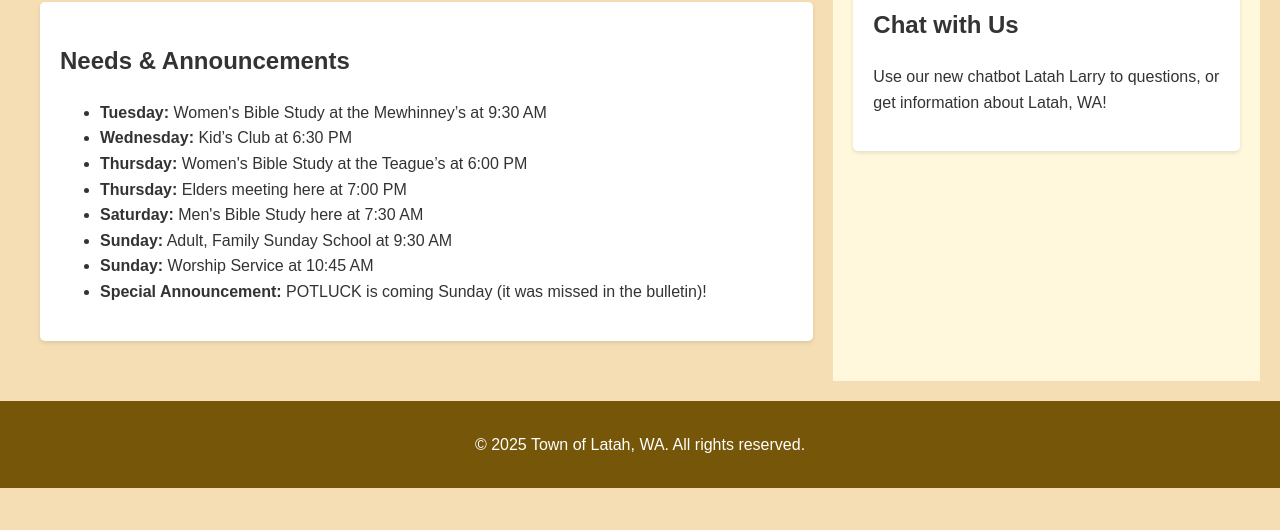
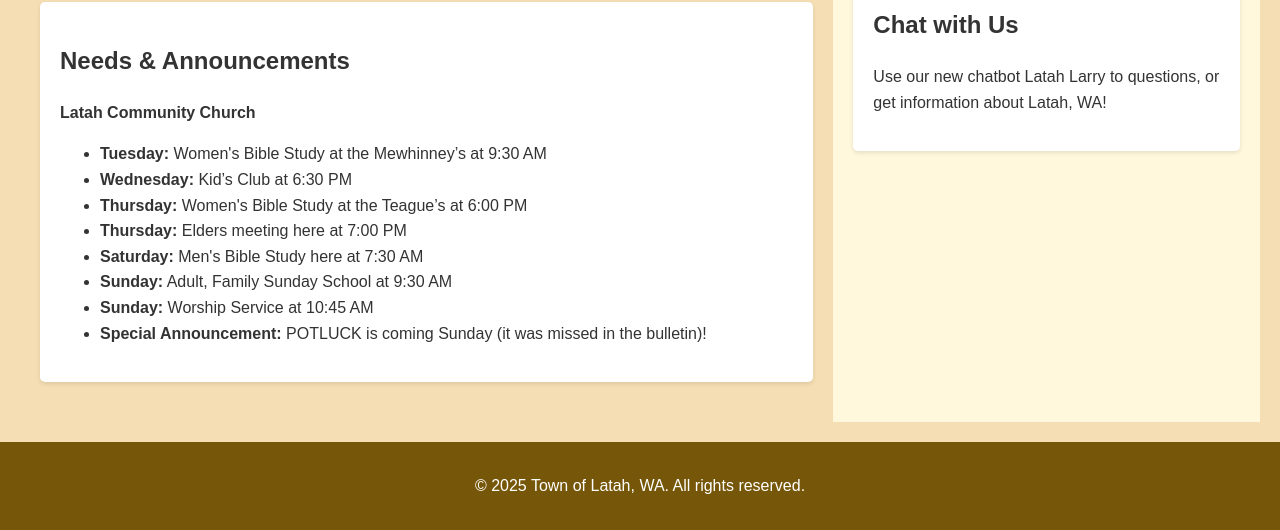
Before and after one commit to wsuduce/LatahCity, a plain HTML site: page index.html in a window 1280 px wide. Shown: the part 994-1524 px from the top of the page. Before the commit the page ends 1482 px from the top, so only its background shows below. Drawn offline with Linux system fonts and the light colour scheme; a script that the page names is missing.

Commit message:
added a header

```diff
--- a/index.html
+++ b/index.html
@@ -128,6 +128,7 @@
 
             <section id="needs" class="section">
                 <h2>Needs & Announcements</h2>
+                <strong>Latah Community Church</strong>
                 <ul>
                     <li><strong>Tuesday:</strong> Women's Bible Study at the Mewhinney’s at 9:30 AM</li>
                     <li><strong>Wednesday:</strong> Kid’s Club at 6:30 PM</li>
```
